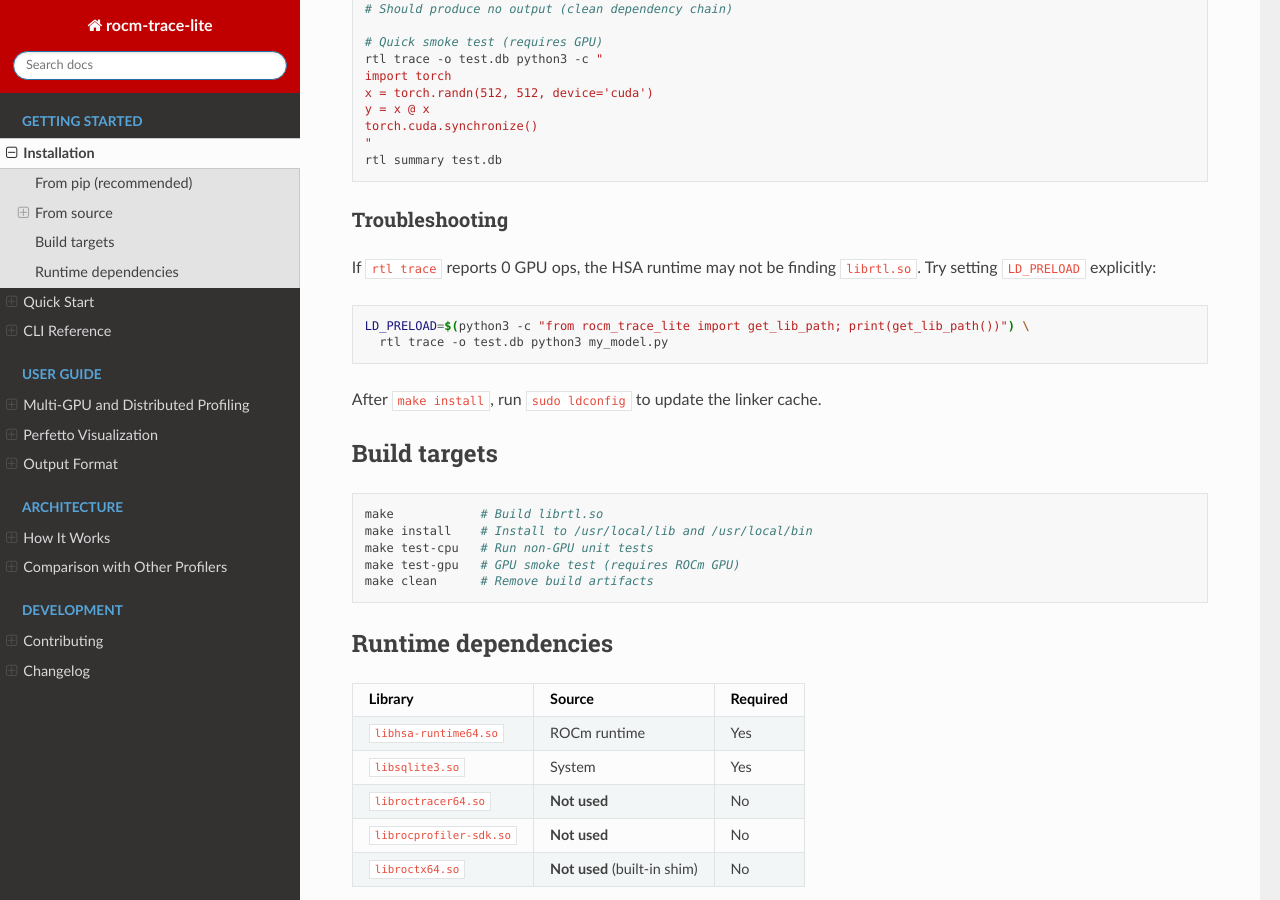
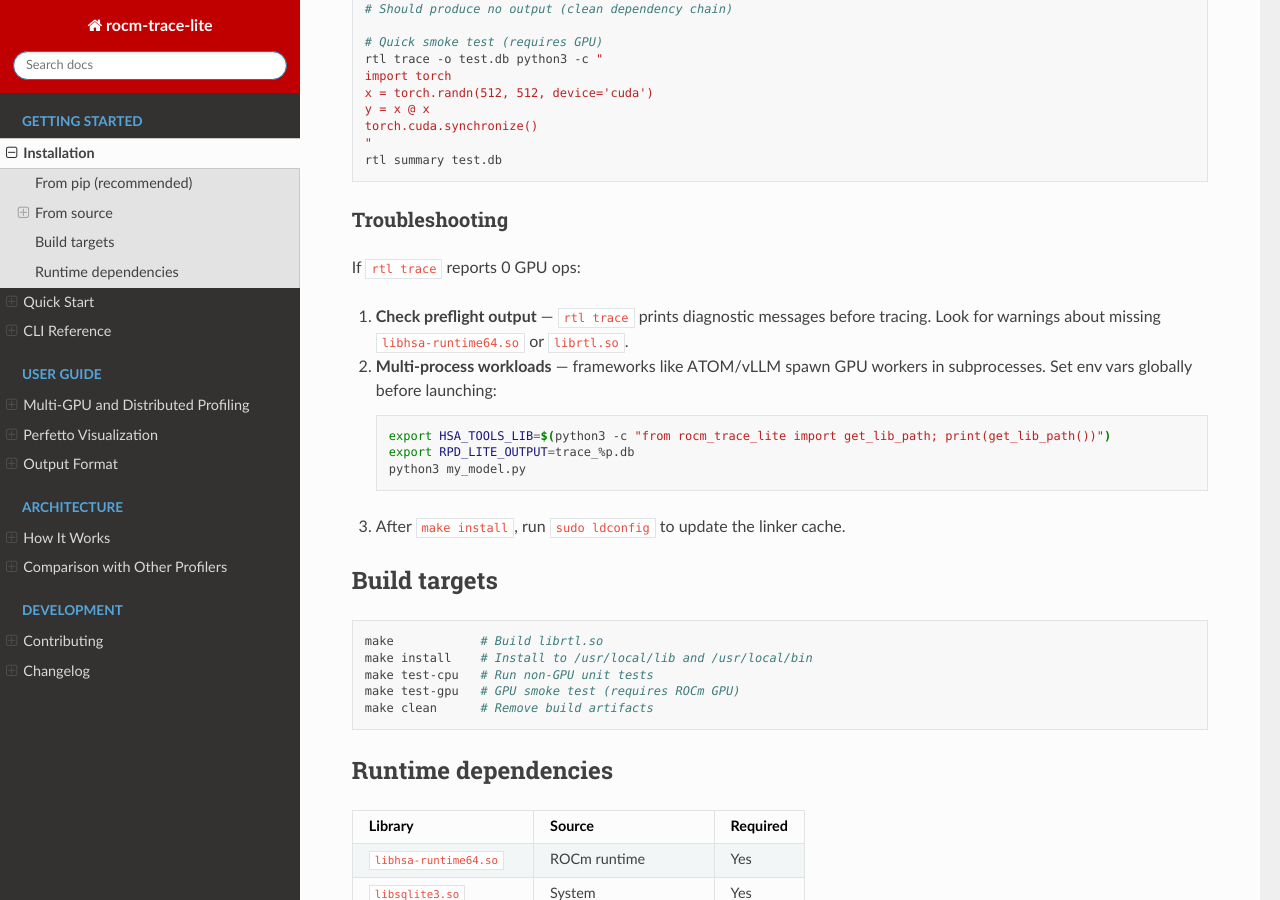
Before and after one commit to sunway513/rocm-trace-lite, a Sphinx documentation site: the page built from docs/installation.md, in a window 1280 px wide and 900 px high, scrolled down 899 px. Built offline with Sphinx 7.4.7 and the Read the Docs theme 3.1.0, drawn with Linux system fonts in a browser that asks for light colours.

Commit message:
Add RPATH and LD_LIBRARY_PATH guard tests, fix troubleshooting docs
- Replace LD_PRELOAD workaround with proper troubleshooting (preflight
  checks, multi-process env var guide, ldconfig)
- Add test_makefile_has_rpath: guard against removing RPATH from Makefile
- Add test_cmd_trace_sets_ld_library_path: guard against removing
  LD_LIBRARY_PATH injection from run_trace

Co-Authored-By: Claude Opus 4.6 (1M context) <noreply@anthropic.com>

````diff
--- a/docs/installation.md
+++ b/docs/installation.md
@@ -51,15 +51,18 @@ rtl summary test.db
 
 ### Troubleshooting
 
-If `rtl trace` reports 0 GPU ops, the HSA runtime may not be finding `librtl.so`.
-Try setting `LD_PRELOAD` explicitly:
+If `rtl trace` reports 0 GPU ops:
 
-```bash
-LD_PRELOAD=$(python3 -c "from rocm_trace_lite import get_lib_path; print(get_lib_path())") \
-  rtl trace -o test.db python3 my_model.py
-```
-
-After `make install`, run `sudo ldconfig` to update the linker cache.
+1. **Check preflight output** — `rtl trace` prints diagnostic messages before
+   tracing. Look for warnings about missing `libhsa-runtime64.so` or `librtl.so`.
+2. **Multi-process workloads** — frameworks like ATOM/vLLM spawn GPU workers in
+   subprocesses. Set env vars globally before launching:
+   ```bash
+   export HSA_TOOLS_LIB=$(python3 -c "from rocm_trace_lite import get_lib_path; print(get_lib_path())")
+   export RPD_LITE_OUTPUT=trace_%p.db
+   python3 my_model.py
+   ```
+3. After `make install`, run `sudo ldconfig` to update the linker cache.
 
 ## Build targets
 
````
Also changed, not shown: 1 other file.
